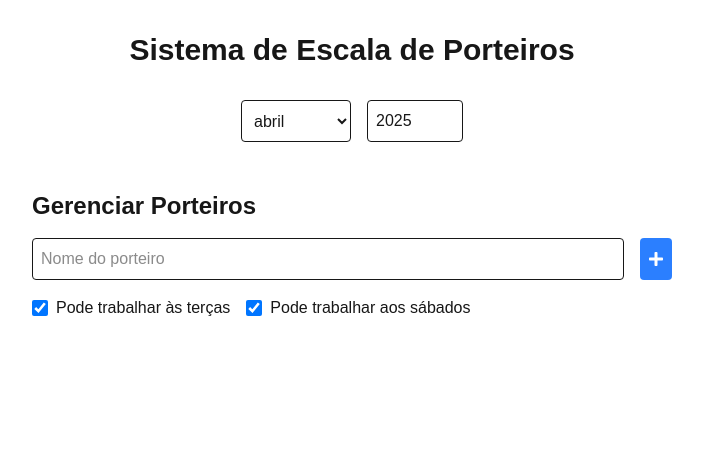
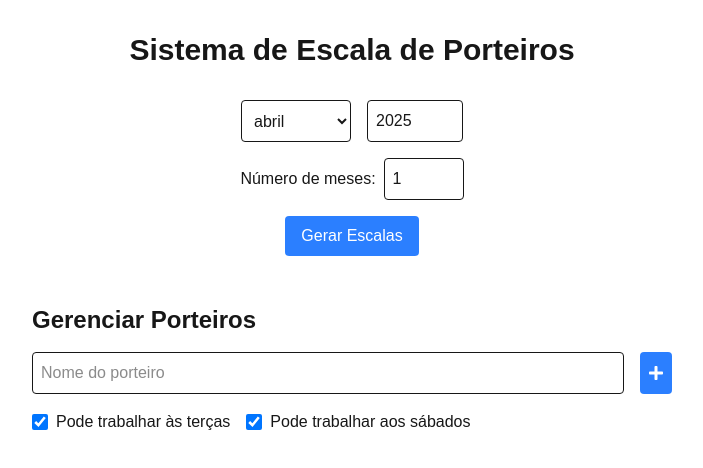
Before and after one commit to GustavoOrelio/Lista-CCB, a Next.js app: page / in a window 1280 px wide. Shown: the top 468 px of the page, without its empty margins (288-991 px from the left). Built offline with nearby package versions, Linux system fonts and the light colour scheme; what @react-pdf/renderer would draw is missing.

Commit message:
feat: implement multi-month schedule generation and update UI for selecting start month and year

```diff
--- a/app/page.tsx
+++ b/app/page.tsx
@@ -10,12 +10,21 @@ interface Porteiro {
   name: string;
   canWorkTuesday: boolean;
   canWorkSaturday: boolean;
+  serviceCount: number;
+}
+
+interface ScheduleMonth {
+  month: number;
+  year: number;
+  entries: { day: number; people: string[] }[];
 }
 
 export default function Home() {
   const [people, setPeople] = useState<Porteiro[]>([]);
-  const [month, setMonth] = useState(new Date().getMonth());
-  const [year, setYear] = useState(new Date().getFullYear());
+  const [startMonth, setStartMonth] = useState(new Date().getMonth());
+  const [startYear, setStartYear] = useState(new Date().getFullYear());
+  const [monthsToGenerate, setMonthsToGenerate] = useState(1);
+  const [schedules, setSchedules] = useState<ScheduleMonth[]>([]);
 
   const handlePeopleChange = (newPeople: Porteiro[]) => {
     setPeople(newPeople);
@@ -25,7 +34,24 @@ export default function Home() {
     return new Date(2000, monthIndex, 1).toLocaleString('pt-BR', { month: 'long' });
   };
 
-  const entries = generateSchedule(people, month, year);
+  const generateAllSchedules = () => {
+    const newSchedules: ScheduleMonth[] = [];
+
+    for (let i = 0; i < monthsToGenerate; i++) {
+      const currentMonth = (startMonth + i) % 12;
+      const currentYear = startYear + Math.floor((startMonth + i) / 12);
+
+      const entries = generateSchedule(people, currentMonth, currentYear);
+
+      newSchedules.push({
+        month: currentMonth,
+        year: currentYear,
+        entries
+      });
+    }
+
+    setSchedules(newSchedules);
+  };
 
   return (
     <main className="min-h-screen p-8">
@@ -34,10 +60,11 @@ export default function Home() {
           Sistema de Escala de Porteiros
         </h1>
 
-        <div className="mb-8 flex justify-center gap-4">
+        <div className="mb-8 flex flex-col items-center gap-4">
+          <div className="flex gap-4">
             <select
-            value={month}
-            onChange={(e) => setMonth(parseInt(e.target.value))}
+              value={startMonth}
+              onChange={(e) => setStartMonth(parseInt(e.target.value))}
               className="border p-2 rounded"
             >
               {Array.from({ length: 12 }, (_, i) => (
@@ -49,31 +76,59 @@ export default function Home() {
 
             <input
               type="number"
-            value={year}
-            onChange={(e) => setYear(parseInt(e.target.value))}
+              value={startYear}
+              onChange={(e) => setStartYear(parseInt(e.target.value))}
               className="border p-2 rounded w-24"
             />
           </div>
 
+          <div className="flex items-center gap-2">
+            <label htmlFor="monthsToGenerate">Número de meses:</label>
+            <input
+              type="number"
+              id="monthsToGenerate"
+              min="1"
+              max="12"
+              value={monthsToGenerate}
+              onChange={(e) => setMonthsToGenerate(parseInt(e.target.value))}
+              className="border p-2 rounded w-20"
+            />
+          </div>
+
+          <button
+            onClick={generateAllSchedules}
+            className="bg-blue-500 text-white px-4 py-2 rounded hover:bg-blue-600"
+          >
+            Gerar Escalas
+          </button>
+        </div>
+
         <PeopleManager onPeopleChange={handlePeopleChange} />
 
-        {entries.length > 0 && (
-          <div className="mt-8 text-center">
+        {schedules.length > 0 && (
+          <div className="mt-8 space-y-4">
+            {schedules.map((schedule, index) => (
+              <div key={index} className="text-center">
+                <h3 className="text-xl font-semibold mb-2">
+                  {getMonthName(schedule.month)}/{schedule.year}
+                </h3>
                 <PDFDownloadLink
                   document={
                     <SchedulePDF
-                  entries={entries}
-                  month={getMonthName(month)}
-                  year={year}
+                      entries={schedule.entries}
+                      month={getMonthName(schedule.month)}
+                      year={schedule.year}
                     />
                   }
-              fileName={`escala-porteiros-${getMonthName(month)}-${year}.pdf`}
+                  fileName={`escala-porteiros-${getMonthName(schedule.month)}-${schedule.year}.pdf`}
                   className="bg-green-500 text-white px-4 py-2 rounded hover:bg-green-600"
                 >
                   {({ loading }) =>
-                loading ? 'Gerando PDF...' : 'Baixar PDF da Escala'
+                    loading ? 'Gerando PDF...' : `Baixar PDF - ${getMonthName(schedule.month)}/${schedule.year}`
                   }
                 </PDFDownloadLink>
+              </div>
+            ))}
           </div>
         )}
       </div>
```
Lines whose indentation alone changed are shown as unchanged.
